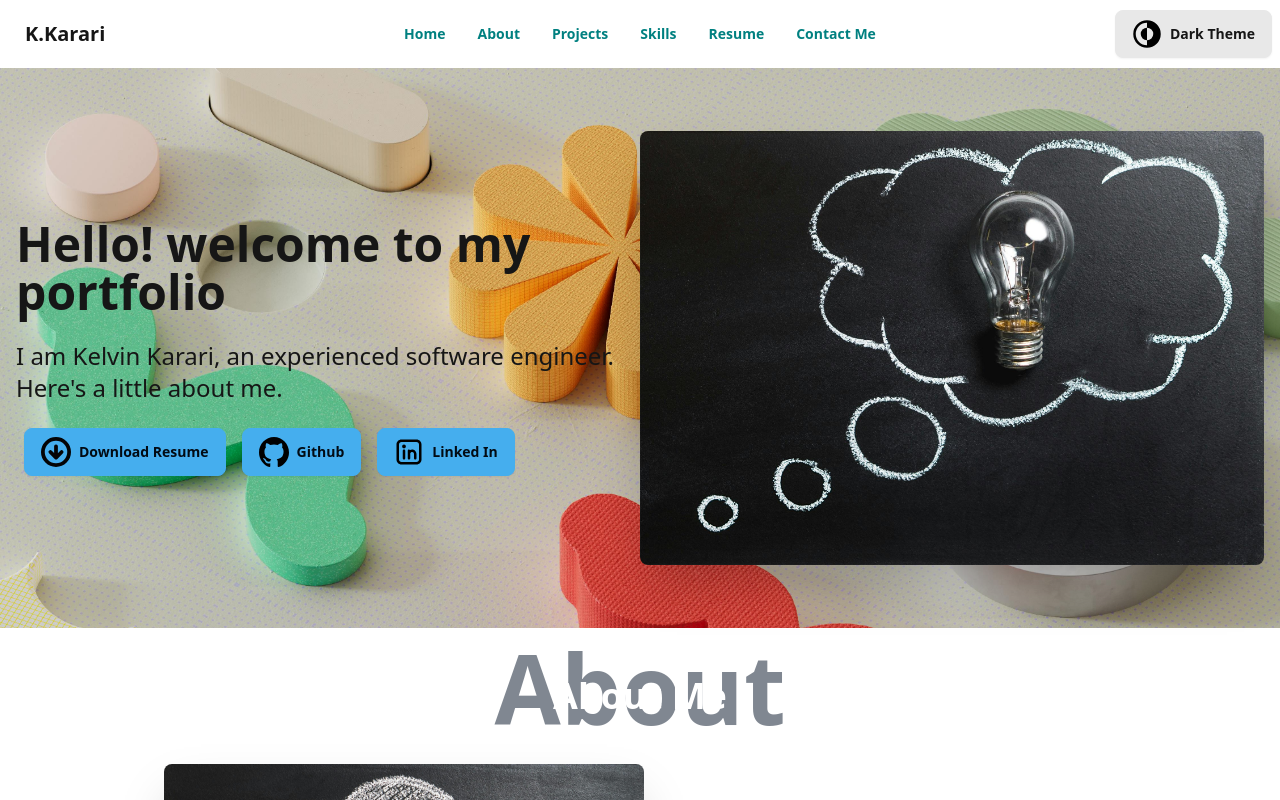
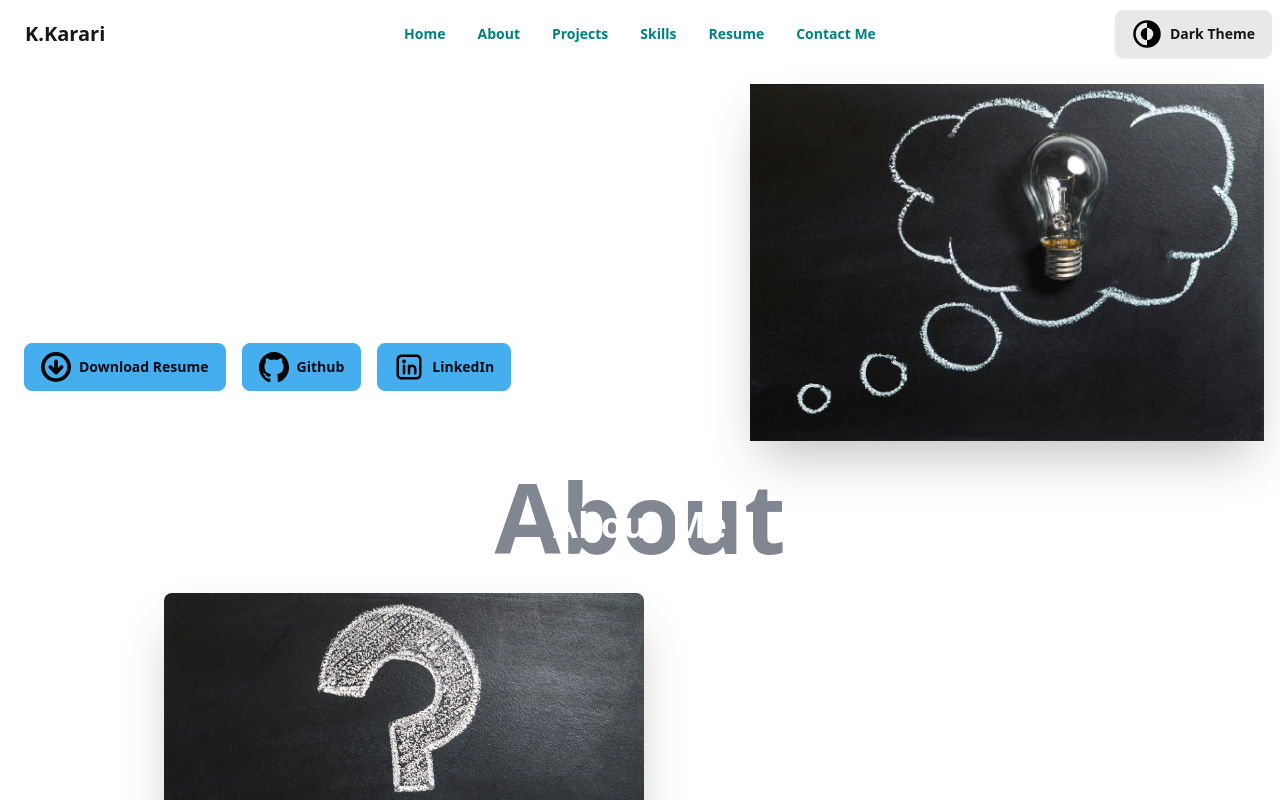
Before and after one commit to p-karari/portfolio_project, a React (Vite) app: page / in a window 1280 px wide. Shown: the top 800 px of the page. Built offline with nearby package versions, Linux system fonts and the light colour scheme.

Commit message:
Update on hero page styling and contents

```diff
--- a/src/components/Hero.tsx
+++ b/src/components/Hero.tsx
@@ -1,43 +1,71 @@
-import critical from "../images/critical thinking icon.jpg"
-import DownloadIcon from '../assets/down-arrow-circle-svgrepo-com.svg'
-import Github from '../assets/github-142-svgrepo-com.svg'
-import LinkedInIcon from '../assets/linkedin-svgrepo-com (1).svg'
-import Bg from '../images/bg2.jpg'
+import React from 'react';
+import critical from "../images/critical thinking icon.jpg";
+import DownloadIcon from '../assets/down-arrow-circle-svgrepo-com.svg';
+import Github from '../assets/github-142-svgrepo-com.svg';
+import LinkedInIcon from '../assets/linkedin-svgrepo-com (1).svg';
+import { Tilt } from 'react-tilt';
 
 function Hero() {
   return (
-    <div className="h-[35rem] hero bg-cover bg-top bg-no-repeat"
-    style={{ backgroundImage: `url(${Bg})` }}>
-    {/* <div className="absolute inset-0 bg-black bg-opacity-50"></div> */}
+    <div>
       <div className="hero-content flex-col lg:flex-row-reverse">
+        {/* Apply tilt effect to the image */}
+        <Tilt className="rounded-lg shadow-2xl w-[50%]" options={{ max: 25, scale: 1.05 }}>
           <img
             src={critical}
-      className="rounded-lg shadow-2xl w-[50%]"
+            alt="Critical Thinking Icon"
+            className="w-full" // Ensures the image is responsive and fits the container
           />
+        </Tilt>
+
         <div>
-      <h1 className="text-5xl font-bold text-grey">Hello! welcome to my portfolio</h1>
-      <p className="py-6 text-2xl text-grey">
+          <h1 className="text-5xl font-bold text-white font-general">Hello! <span className="text-gold">welcome to my portfolio!</span> </h1>
+          <p className="py-6 text-2xl text-white font-general">
             I am Kelvin Karari, an experienced software engineer. Here's a little about me.
           </p>
           <div className="flex flex-row">
-        <button className="btn btn-primary mx-[0.5rem] flex">
-          <img className="my-[5px]" src={DownloadIcon} width="30px" height="30px" alt="" />
+
+            <a
+                href="/CV - KARARI - 2025_APRIL.pdf"  // Replace with your actual file name
+                download="Kelvin_Karari_CV.pdf"   // Optional: rename the file when downloaded
+                className="btn btn-primary mx-[0.5rem] flex font-general"
+              >
+                <img
+                  className="my-[5px]"
+                  src={DownloadIcon}
+                  width="30px"
+                  height="30px"
+                  alt="Download"
+                />
                 <p>Download Resume</p>
-        </button>
-        <button className="btn btn-primary mx-[0.5rem] flex">
-          <img className="my-[5px]" src={Github} width="30px" height="30px" alt="" />
+              </a>
+
+
+            <a
+              href="https://github.com/p-karari"
+              target="_blank"
+              rel="noopener noreferrer"
+              className="btn btn-primary mx-[0.5rem] flex font-general"
+            >
+              <img className="my-[5px]" src={Github} width="30px" height="30px" alt="GitHub" />
               <p>Github</p>
-        </button>
-        <button className="btn btn-primary mx-[0.5rem] flex">
-          <img className="my-[5px]" src={LinkedInIcon} width="30px" height="30px" alt="" />
-          <p>Linked In</p>
-        </button>
+            </a>
+
+            <a
+              href="https://www.linkedin.com/in/kelvin-karari-120867245"
+              target="_blank"
+              rel="noopener noreferrer"
+              className="btn btn-primary mx-[0.5rem] flex font-general"
+            >
+              <img className="my-[5px]" src={LinkedInIcon} width="30px" height="30px" alt="LinkedIn" />
+              <p>LinkedIn</p>
+            </a>
+
           </div>
         </div>
       </div>
     </div>
-
-  )
+  );
 }
 
-export default Hero
+export default Hero;
```
Lines whose indentation alone changed are shown as unchanged.
